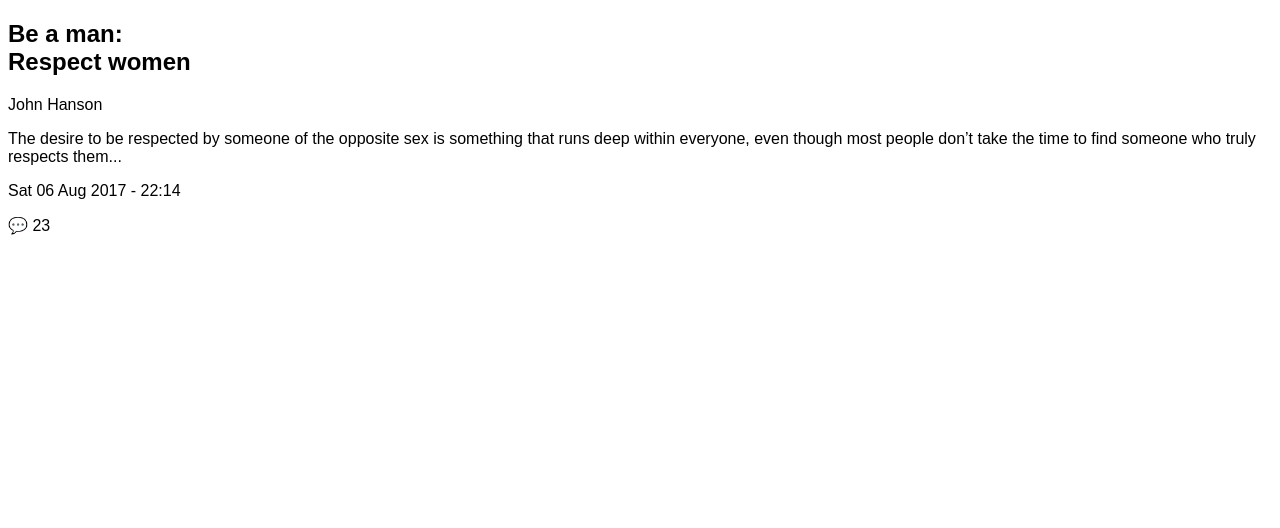
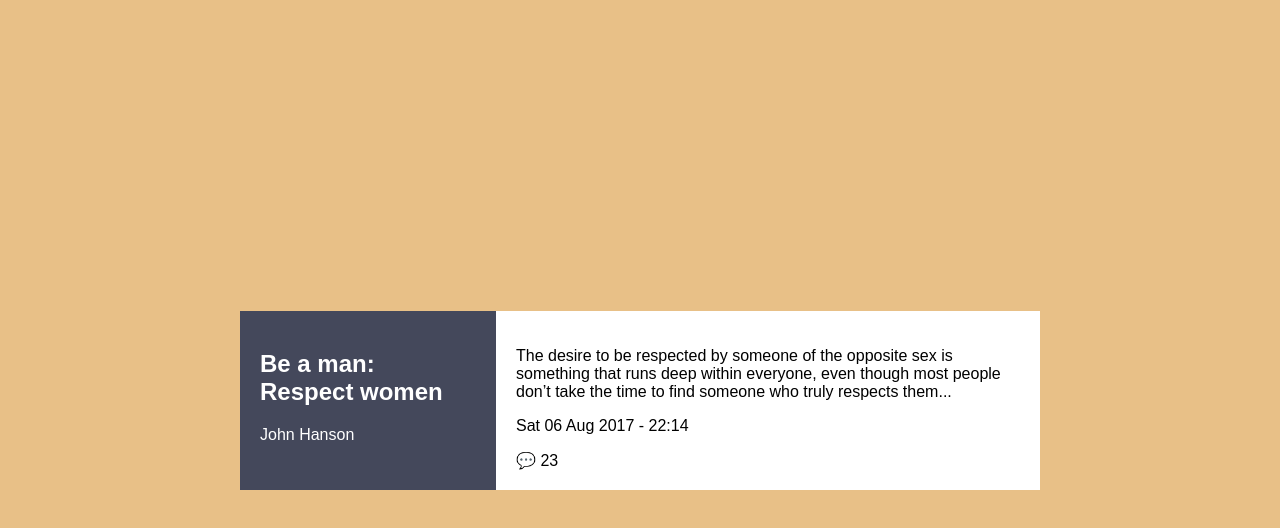
Before and after one commit to nurem1r/Frontend-project, a plain HTML site: page mid-project/index.html in a window 1280 px wide. Drawn offline with Linux system fonts and the light colour scheme; files that its build step writes are made by us from their sources.

Commit message:
Add card layout structure with background colors

```diff
--- a/mid-project/css/style.css
+++ b/mid-project/css/style.css
@@ -2,4 +2,26 @@
 
 body {
     font-family: Arial, sans-serif;
+    background-color: #e8c087;
+    display: flex;
+    justify-content: center;
+    align-items: center;
+    height: 100vh;
+    margin: 0;
 }
+
+.card {
+    display: flex;
+    width: 800px;
+    background-color: white;
+}
+.left-section {
+    background-color: #44485b;
+    color: white;
+    width: 30%;
+    padding: 20px;
+}
+.right-section {
+    width: 70%;
+    padding: 20px;
+}
```
